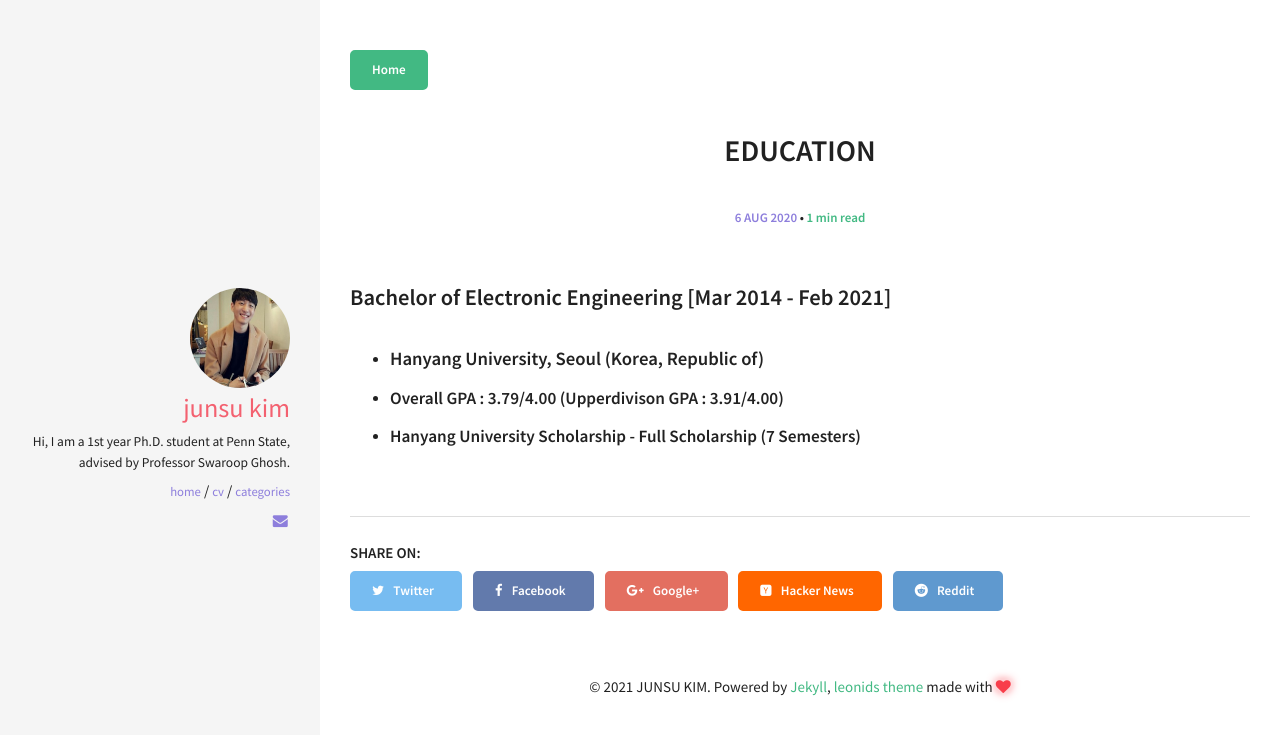
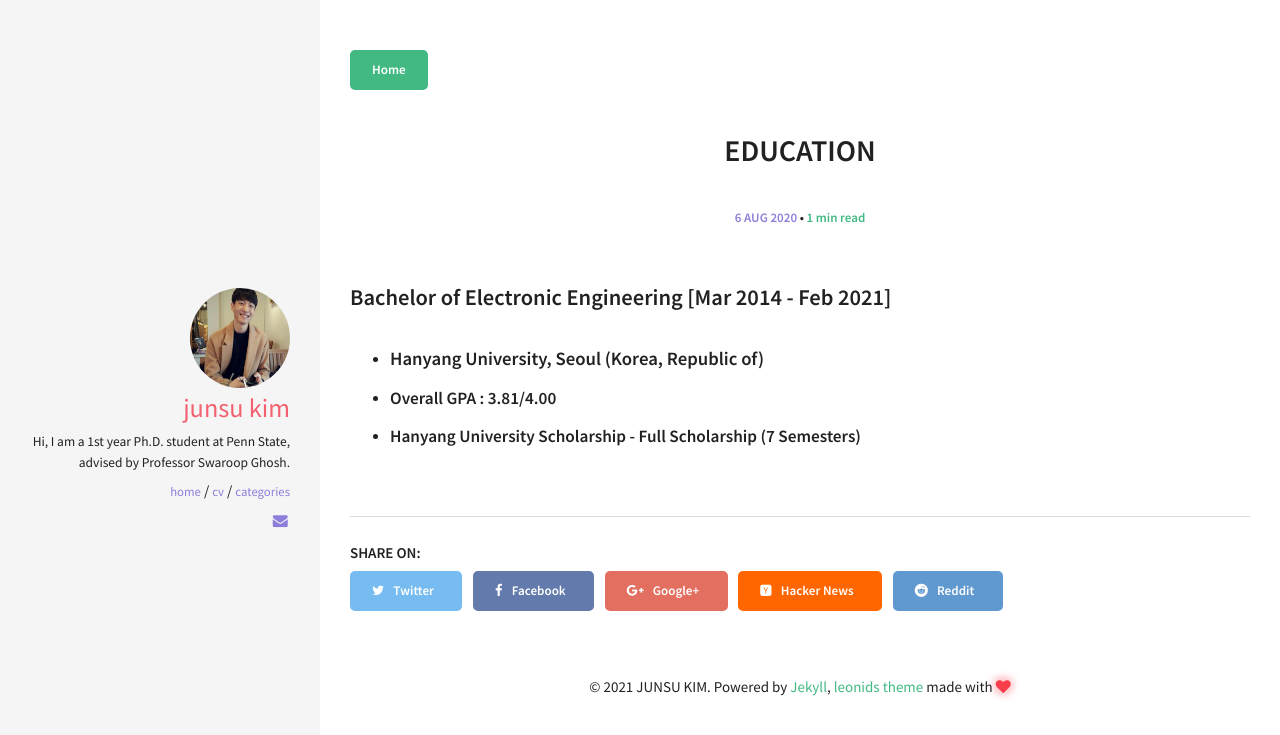
Before and after one commit to j0807s/j0807s.github.io, a Jekyll site: the page built from _posts/2020-08-06-education.md, in a window 1280 px wide. Shown: the top 735 px of the page. Built offline with Jekyll 4.4.1, drawn with Linux system fonts in a browser that asks for light colours.

Commit message:
revise education part

```diff
--- a/_posts/2020-08-06-education.md
+++ b/_posts/2020-08-06-education.md
@@ -7,5 +7,5 @@ comments: true
 ---
 ### Bachelor of Electronic Engineering [Mar 2014 - Feb 2021]
 * #### Hanyang University, Seoul (Korea, Republic of)
-* ##### Overall GPA : 3.79/4.00 (Upperdivison GPA : 3.91/4.00)
+* ##### Overall GPA : 3.81/4.00
 * ##### Hanyang University Scholarship - Full Scholarship (7 Semesters)
```
